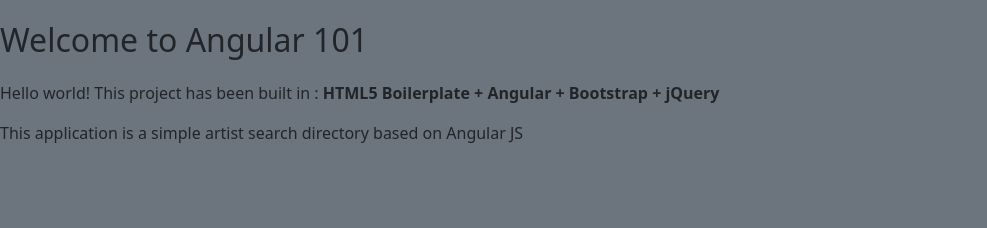
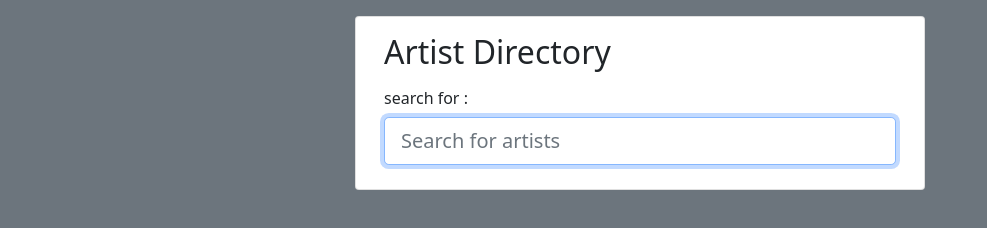
Before and after one commit to itsadisxn/Angular101, a website built with Parcel: page index.html in a window 1280 px wide. Shown: the whole page, without its empty margins (0-987 px from the left). Built offline with nearby package versions, Linux system fonts and the light colour scheme.

Commit message:
created a simple angular app and a simple angular model and used a JSX expression

```diff
--- a/index.html
+++ b/index.html
@@ -1,5 +1,5 @@
 <!doctype html>
-<html class="no-js" lang="">
+<html class="no-js" lang="" ng-app>
 
 <head>
   <meta charset="utf-8">
@@ -21,6 +21,8 @@
 
   <link rel="stylesheet" href="lib/bootstrap/css/bootstrap.min.css">
   <link rel="stylesheet" href="css/style.css">
+  <script src="lib/angular/angular.min.js"></script>
+  <script src="lib/angular/angular-route.min.js"></script>
 
   <meta name="theme-color" content="#fafafa">
 </head>
@@ -28,10 +30,31 @@
 <body class='bg-secondary'>
 
   <!-- Add your site or application content here -->
-  <h1>Welcome to Angular 101</h1>
-  <p>Hello world! This project has been built in : <b>HTML5 Boilerplate + Angular + Bootstrap + jQuery</b></p>
-  <p>This application is a simple artist search directory based on Angular JS</p>
+  <div class="container mt-sm-3">
+    <div class="row justify-content-center">
+      <div class="col-12 col-md-8 col-lg-6 card">
+          <div class="card-body">
+            <h2 class="card-title text-dark">Artist Directory</h2>
 
+              <div class="form-row mb-2">
+                <div class="col">
+                  <label class="col-form-label text-right" for="searchQuery">
+                    search {{ 'for : ' + query}}</label>
+                </div><!-- label -->
+
+                <div class="col-12">
+                  <input class="form-control form-control-lg" id="searchQuery"
+                  placeholder="Search for artists"
+                  autofocus
+                  ng-model = "query"
+                  >
+                </div><!-- col-12 -->
+              </div><!-- form-row -->
+
+          </div><!-- card-body -->
+      </div><!-- col-12 -->
+    </div><!-- row -->
+  </div><!-- col-container -->
 
   <script src="js/vendor/modernizr-3.11.2.min.js"></script>
   <script src="js/plugins.js"></script>
```
